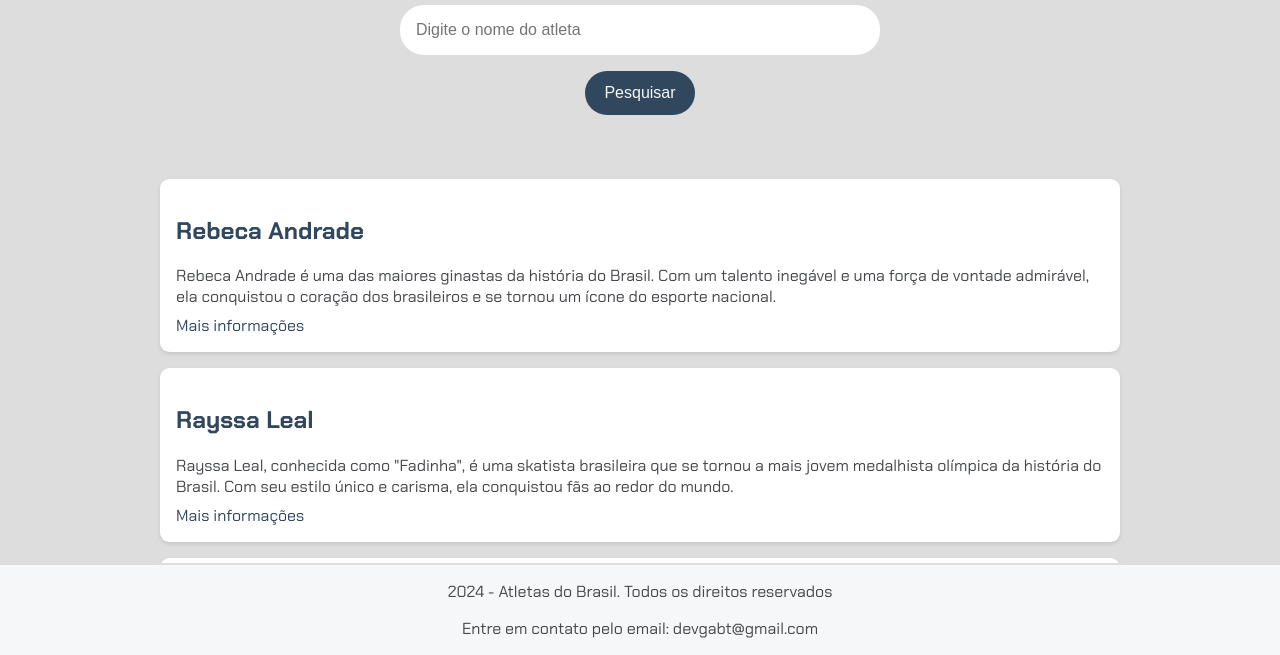
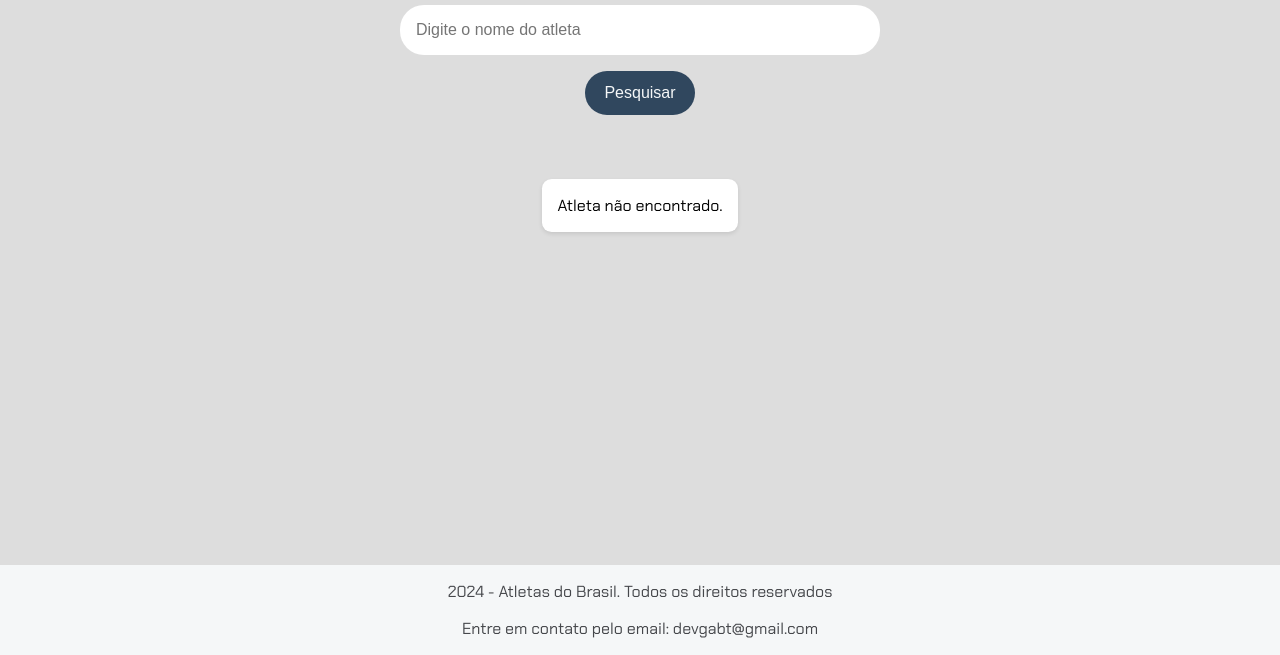
Before and after one commit to Devgabt/Imers-o-Dev-Gemini, a plain HTML site: page index.html in a window 1280 px wide. Both pictures are taken after a click on the button "Pesquisar". Shown: the part 145-800 px from the top of the page. Drawn offline with Linux system fonts and the light colour scheme.

Commit message:
adicionado função de busca

```diff
--- a/app.js
+++ b/app.js
@@ -1 +1,27 @@
-alert('Oi');
+function pesquisar() {
+    // Obtém o elemento de input onde o usuário digita o nome do atleta
+    let inputPesquisar = document.getElementById('input-pesquisar');
+
+    // Obtém o elemento onde o resultado da pesquisa será exibido
+    let resultadoPesquisa = document.getElementById('resultado-pesquisa');
+
+    // Busca o índice do objeto atleta no array de dados que corresponda ao valor digitado
+    const indiceDoObjetoAtleta = dados.findIndex(nome => nome.titulo === inputPesquisar.value);
+
+    // Verifica se o atleta foi encontrado (índice diferente de -1)
+    if (indiceDoObjetoAtleta !== -1) {
+      // Remove o atributo 'hidden' para exibir o resultado
+      resultadoPesquisa.removeAttribute('hidden');
+
+      // Preenche o elemento com as informações do atleta encontrado
+      resultadoPesquisa.innerHTML = `
+        <h2><a href="#" target="_blank" id="titulo-atleta">${dados[indiceDoObjetoAtleta].titulo}</a></h2>
+        <p class="descricao-meta" id="descricao-atleta">${dados[indiceDoObjetoAtleta].descricao}</p>
+        <a href="${dados[indiceDoObjetoAtleta].link}" target="_blank" id="sobre-atleta">Mais informações</a>
+      `;
+    } else {
+      // Se o atleta não foi encontrado, exibe uma mensagem
+      resultadoPesquisa.removeAttribute('hidden');
+      resultadoPesquisa.textContent = `Atleta não encontrado.`
+    }
+  }
--- /dev/null
+++ b/dados.js
@@ -0,0 +1,17 @@
+let dados = [
+    {
+        titulo: "Rayssa Leal",
+        descricao: "Rayssa Leal, conhecida como 'Fadinha', é uma skatista brasileira que se tornou a mais jovem medalhista olímpica da história do Brasil. Com seu estilo único e carisma, ela conquistou fãs ao redor do mundo.",
+        link: "https://pt.wikipedia.org/wiki/Rayssa_Leal"
+    },
+    {
+        titulo: "Beatriz Souza",
+        descricao: "Beatriz Souza é uma judoca brasileira que conquistou a medalha de ouro nos Jogos Olímpicos de Paris 2024, tornando-se um dos maiores nomes do judô brasileiro.",
+        link: "https://pt.wikipedia.org/wiki/Beatriz_Souza"
+    },
+    {
+        titulo: "Rebeca Andrade",
+        descricao: "Rebeca Andrade é uma ginasta brasileira que conquistou diversas medalhas em competições internacionais, incluindo os Jogos Olímpicos. Conhecida por sua força e elegância, ela é um dos maiores talentos da ginástica artística brasileira.",
+        link: "https://pt.wikipedia.org/wiki/Rebeca_Andrade"
+    }
+];
--- a/index.html
+++ b/index.html
@@ -14,36 +14,16 @@
     </header>
     <main>
         <section>
-            <input type="text" placeholder="Digite o nome do atleta">
-            <button>Pesquisar</button>
+            <input type="text" placeholder="Digite o nome do atleta" id="input-pesquisar">
+            <button onclick="pesquisar()">Pesquisar</button>
         </section>
         <section class="resultados-pesquisa">
-            <div class="item-resultado">
+            <div class="item-resultado" id="resultado-pesquisa" hidden>
                 <h2>
-                    <a href="#" target="_blank">Rebeca Andrade</a>
+                    <a href="#" target="_blank" id="titulo-atleta"></a>
                 </h2>
-                <p class="descricao-meta">Rebeca Andrade é uma das maiores ginastas da história do Brasil. Com um talento inegável e uma força de
-                    vontade admirável, ela conquistou o coração dos brasileiros e se tornou um ícone do esporte nacional.
-                </p>
-                <a href="https://pt.wikipedia.org/wiki/Rebeca_Andrade" target="_blank">Mais informações</a>
-            </div>
-
-            <div class="item-resultado">
-                <h2>
-                    <a href="#" target="_blank">Rayssa Leal</a>
-                </h2>
-                <p class="descricao-meta">Rayssa Leal, conhecida como "Fadinha", é uma skatista brasileira que se tornou a mais jovem medalhista olímpica da história do Brasil. Com seu estilo único e carisma, ela conquistou fãs ao redor do mundo.
-                </p>
-                <a href="https://pt.wikipedia.org/wiki/Rayssa_Leal" target="_blank">Mais informações</a>
-            </div>
-
-            <div class="item-resultado">
-                <h2>
-                    <a href="#" target="_blank">Beatriz Souza</a>
-                </h2>
-                <p class="descricao-meta">Beatriz Souza é uma judoca brasileira que conquistou a medalha de ouro nas Olimpíadas de Paris. Sua conquista histórica representou um marco para o judô feminino brasileiro.
-                </p>
-                <a href="#" target="_blank">Mais informações</a>
+                <p class="descricao-meta" id="descricao-atleta"></p>
+                <a href="" target="_blank" id="sobre-atleta">Mais informações</a>
             </div>
         </section>
     </main>
@@ -51,7 +31,7 @@
         <p>2024 - Atletas do Brasil. Todos os direitos reservados</p>
         <p>Entre em contato pelo email: devgabt@gmail.com</p>
     </footer>
-    <script></script>
+    <script src="dados.js"></script>
+<script src="app.js"></script>
 </body>
-<script src="app.js"></script>
 </html>
```
